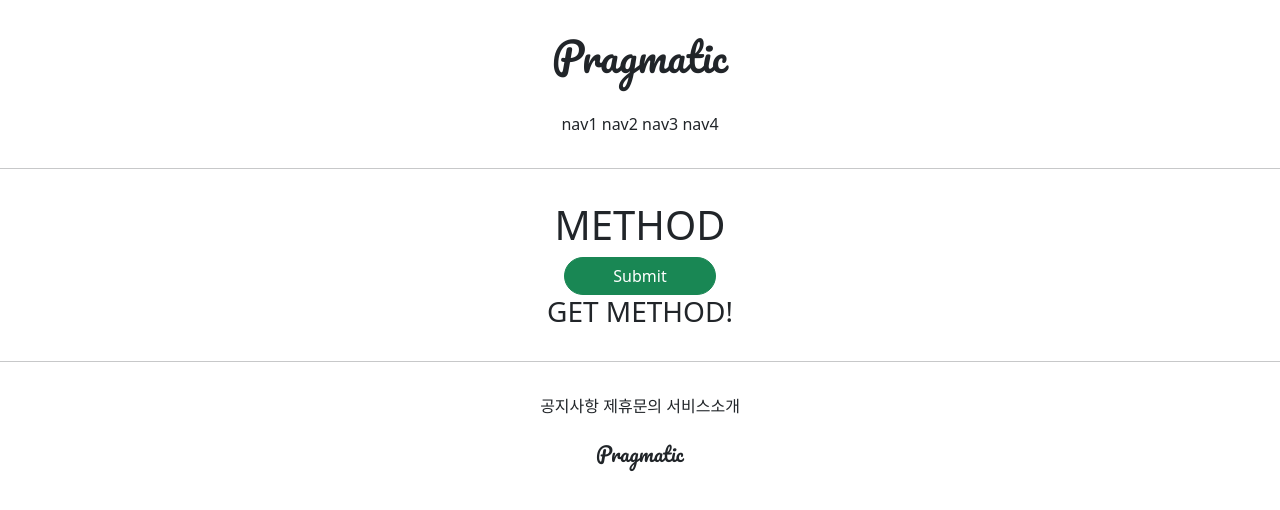
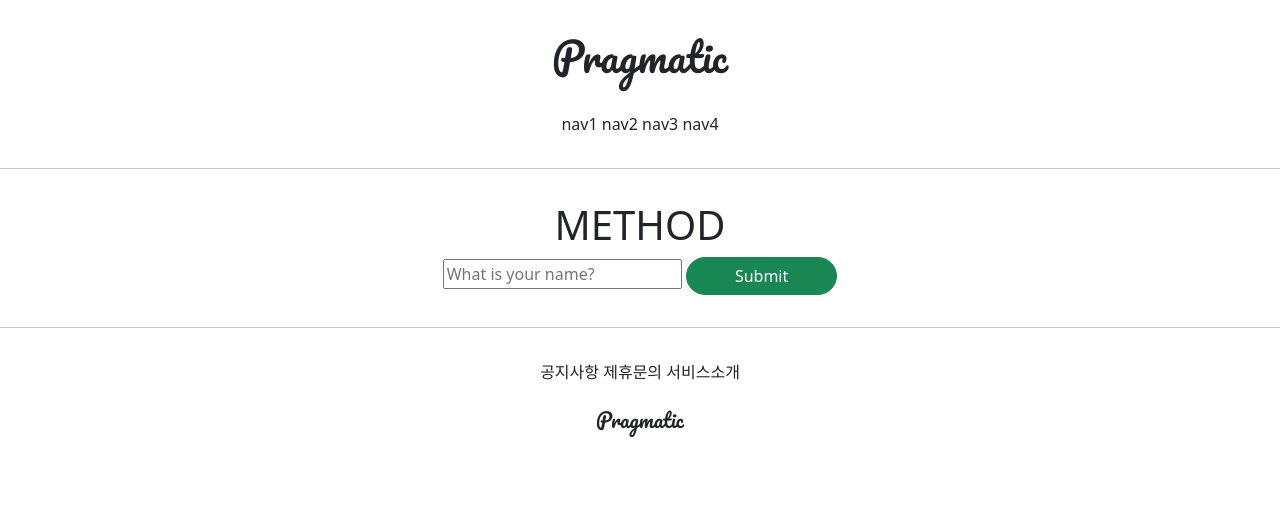
Before and after one commit to codeblue25/gwangjuAI_django, a Django app: page /accounts/hello_world/ in a window 1280 px wide. Shown: the top 510 px of the page. Run offline with Django 3.2, Linux system fonts and the light colour scheme; parts of the project's set-up code (start-up, migrations or seed data) failed here and were passed over.

Commit message:
210712 commit1

```diff
--- a/accountapp/templates/accountapp/hello_world.html
+++ b/accountapp/templates/accountapp/hello_world.html
@@ -7,10 +7,13 @@
 
         <form action="/accounts/hello_world/" method="post">
             {% csrf_token %}
-            <input class="px-5 btn btn-success rounded-pill" type="submit"/>
+            <input type="text" name="hello_world_input" placeholder="What is your name?">
+            <input type="submit" class="px-5 btn btn-success rounded-pill">
         </form>
 
-        <h3>{{ text }}</h3>
+        {% for hello_world in hello_world_list %}
+            <h3>{{ hello_world.text }}</h3>
+        {% endfor %}
     </div>
 
 {% endblock %}
--- a/accountapp/views.py
+++ b/accountapp/views.py
@@ -2,11 +2,23 @@ from django.http import HttpResponse
 from django.shortcuts import render
 
 # Create your views here.
+from accountapp.models import HelloWorld
+
 
 def hello_world(request):
     if request.method == 'POST':
+
+        temp = request.POST.get('hello_world_input')
+
+        new_hello_world = HelloWorld()
+        new_hello_world.text = temp
+        new_hello_world.save()
+
+        hello_world_list = HelloWorld.objects.all()
+
         return render(request, 'accountapp/hello_world.html',
-                      context={'text': 'POST METHOD!'})
+                      context={'hello_world_list': hello_world_list})
     else:
+        hello_world_list = HelloWorld.objects.all()
         return render(request, 'accountapp/hello_world.html',
-                      context={'text': 'GET METHOD!'})
+                      context={'hello_world_list': hello_world_list})
```
Also changed, not shown: identifier.sqlite (added).
